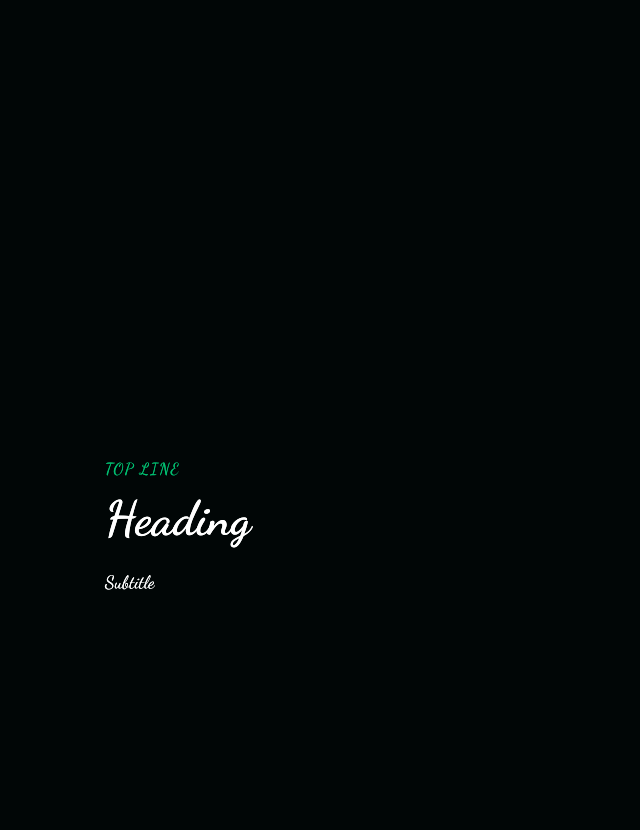
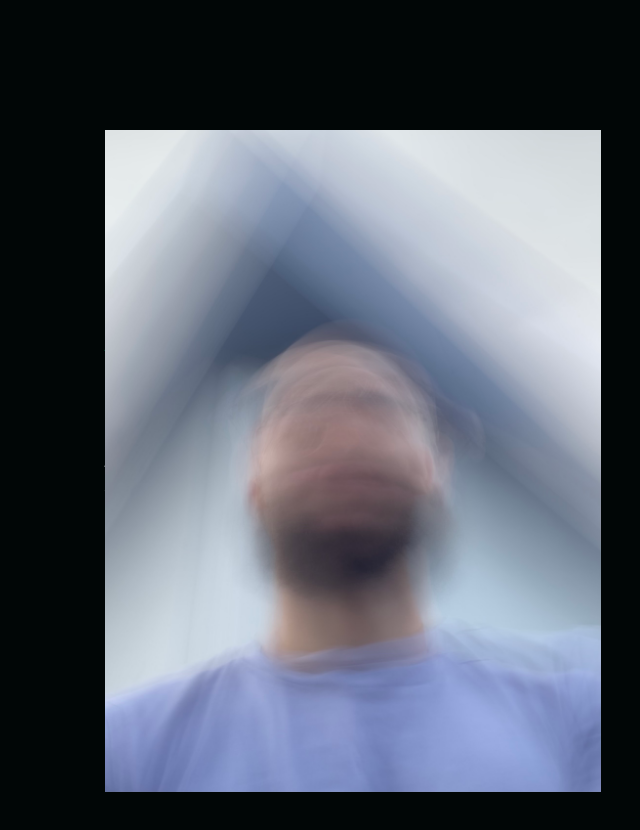
Before and after one commit to yamodah/Portfolio_Site, a React (Create React App) app: page / in a window 1280 px wide. Shown: the part 780-1610 px from the top of the page, without its empty margins (640-1280 px from the left). Built offline with nearby package versions, Linux system fonts and the light colour scheme; a web font is replaced by a local one.

Commit message:
added dataobj and props to allow for reusable infosection

```diff
--- /dev/null
+++ b/src/components/InfoElement/Data.js
@@ -0,0 +1,15 @@
+export const homeObj = {
+    id:"about",
+    lightBg:false,
+    lightText:true,
+    lightTextDesc:true,
+    topLine:"About Me",
+    headline:"Hi I'm Yassine !",
+    description:"I'm a Full Stack software developer with a passion for pragmatic and creative problem solving.",
+    imgStart:false,
+    img:require("../../images/Image.jpeg"),
+    alt:"Me",
+    dark:true,
+    primary:true,
+    darkText:false,
+}
--- a/src/components/InfoElement/index.js
+++ b/src/components/InfoElement/index.js
@@ -1,30 +1,51 @@
-import React from 'react'
-import { InfoContainer, InfoWrapper, InfoRow, Column1, Column2, TextWrapper, TopLine, Heading, Subtitle } from './InfoElements'
-const InfoSection = () => {
+import React from "react";
+import {
+  InfoContainer,
+  InfoWrapper,
+  InfoRow,
+  Column1,
+  Column2,
+  TextWrapper,
+  TopLine,
+  Heading,
+  Subtitle,
+  ImgWrap,
+  Img,
+} from "./InfoElements";
+const InfoSection = ({
+  lightBg,
+  id,
+  imgStart,
+  topLine,
+  lightText,
+  headline,
+  description,
+  darkText,
+  img,
+  alt,
+}) => {
   return (
     <>
-       <InfoContainer>
+      <InfoContainer lightBg={lightBg} id={id}>
         <InfoWrapper>
-               <InfoRow>
+          <InfoRow imgStart={imgStart}>
             <Column1>
               <TextWrapper>
-                        <TopLine>Top Line</TopLine>
-                        <Heading>Heading</Heading>
-                        <Subtitle>Subtitle</Subtitle>
+                <TopLine>{topLine}</TopLine>
+                <Heading lightText={lightText}>{headline}</Heading>
+                <Subtitle darkText={darkText}>{description}</Subtitle>
               </TextWrapper>
             </Column1>
             <Column2>
-                    <TextWrapper>
-                        <TopLine>Top Line</TopLine>
-                        <Heading>Heading</Heading>
-                        <Subtitle>Subtitle</Subtitle>
-                    </TextWrapper>
+              <ImgWrap>
+                <Img src={img} alt={alt} />
+              </ImgWrap>
             </Column2>
           </InfoRow>
         </InfoWrapper>
       </InfoContainer>
     </>
-    )
-}
+  );
+};
 
-export default InfoSection
+export default InfoSection;
--- a/src/components/pages/index.js
+++ b/src/components/pages/index.js
@@ -3,6 +3,7 @@ import HomeHero from '../heroHome'
 import Navbar from '../navbar'
 import Sidebar from '../sidebar'
 import InfoSection from '../InfoElement'
+import { homeObj } from '../InfoElement/Data'
 const Home = () => {
     const [isOpen, setIsOpen] = useState(false)
     const toggle = () =>{
@@ -13,7 +14,7 @@ const Home = () => {
 <Sidebar isOpen={isOpen} toggle={toggle}/>
 <Navbar toggle={toggle}/>
 <HomeHero/>
-<InfoSection />
+<InfoSection {...homeObj}/>
 </>
     )
 }
```
Lines whose indentation alone changed are shown as unchanged.
